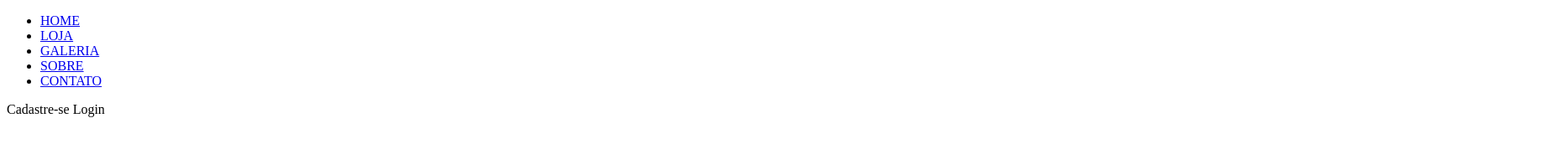
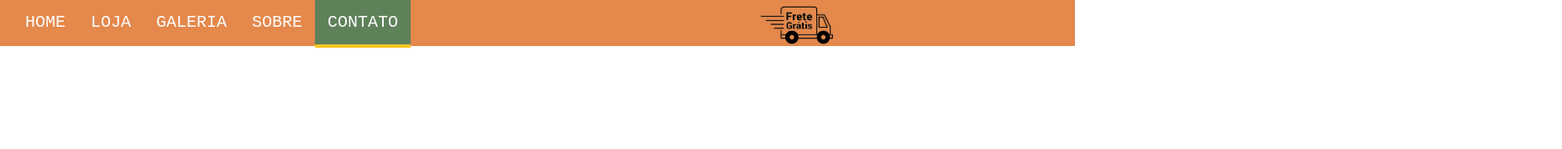
Before and after one commit to Santigabr1/Vulcao-Tropical, a plain HTML site: page vulcaoTRopical/html/Contato.html in a window 1280 px wide. Shown: the whole page at 84% size, 1860 px wide, since content can reach past the window. Drawn offline with Linux system fonts and the light colour scheme; a web font is replaced by a local one.

Commit message:
Update Contato.html

```diff
--- a/vulcaoTRopical/html/Contato.html
+++ b/vulcaoTRopical/html/Contato.html
@@ -5,29 +5,31 @@
     <meta charset="UTF-8">
     <meta name="viewport" content="width=device-width, initial-scale=1.0">
     <title>Vulcao Tropical</title>
-    <link rel="stylesheet" href="/css/Desktop.css">
-    <link rel="stylesheet" href="/css/mobile.css">
-    <script src="/javascript/javaScript.js" defer></script>
-
+    <link rel="stylesheet" href="/css/style.css">
 </head>
 
 <body>
     <main>
-        <nav>
+        <header>
+            <nav class="navbar">
                 <ul>
                     <li><a href="/html/home.html" >HOME</a></li>
-                <li><a href="/html/loja.html" > LOJA</a></li>
-                <li><a href="/html/galeria.html" >GALERIA</a></li>
+                    <li><a href="/html/loja.html"> LOJA</a></li>
+                    <li><a href="/html/galeria.html">GALERIA</a></li>
                     <li><a href="/html/sobre.html">SOBRE</a></li>
-                <li><a href="/html/Contato.html" class="active">CONTATO</a></li>
+                    <li><a href="/html/Contato.html"class="active">CONTATO</a></li>
                 </ul>
 
-            <div class="area-cliente">
-             Cadastre-se
-              Login
+                <picture class="img-Camfrete">
+                    <img src="/imgs/freteGratris.png">
+                </picture>
+
+                <div class="cadastro-login">
+                    <a href="#">CADASTRAR</a> <a href="#">LOGIN</a>
                 </div>
 
             </nav>
+        </header>
 
 
 
```
Lines whose indentation alone changed are shown as unchanged.
